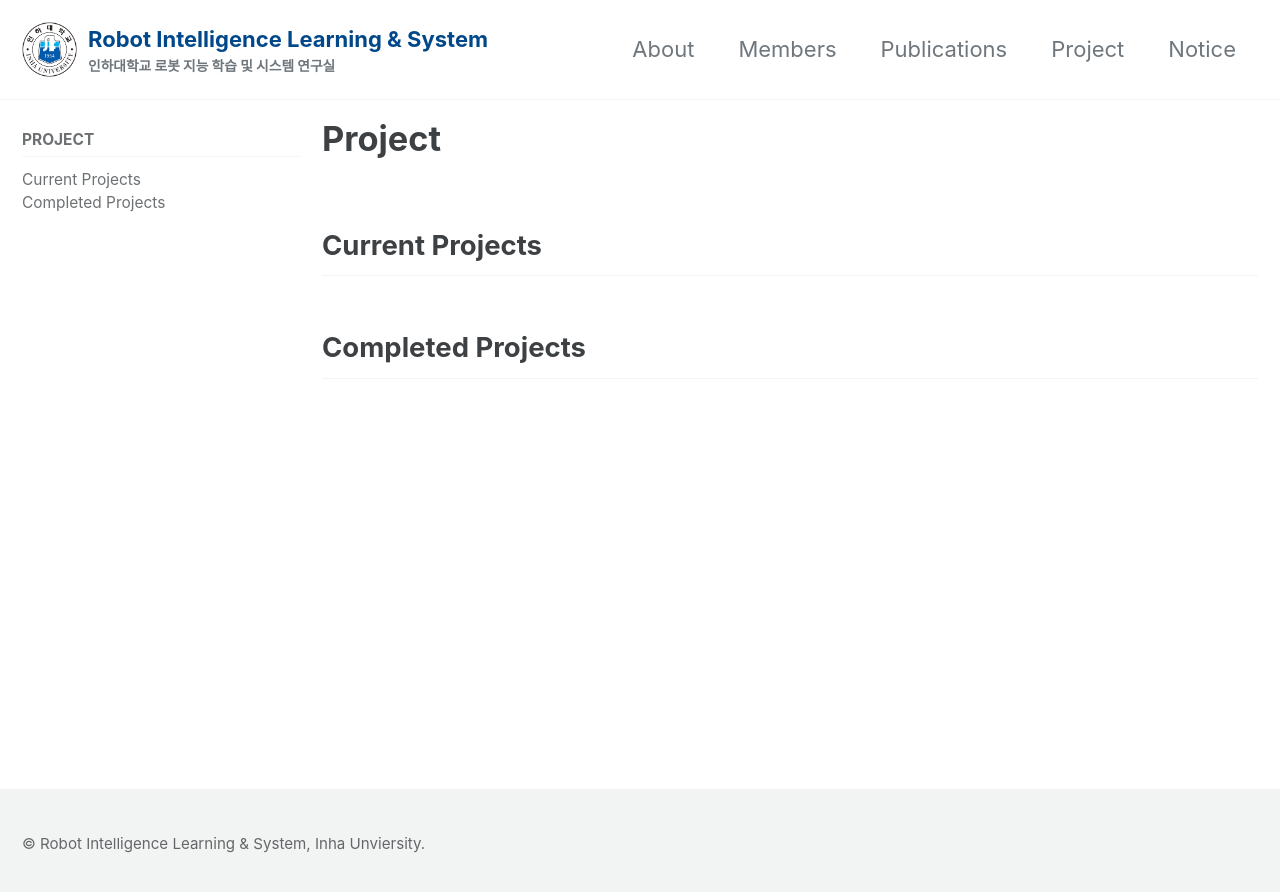
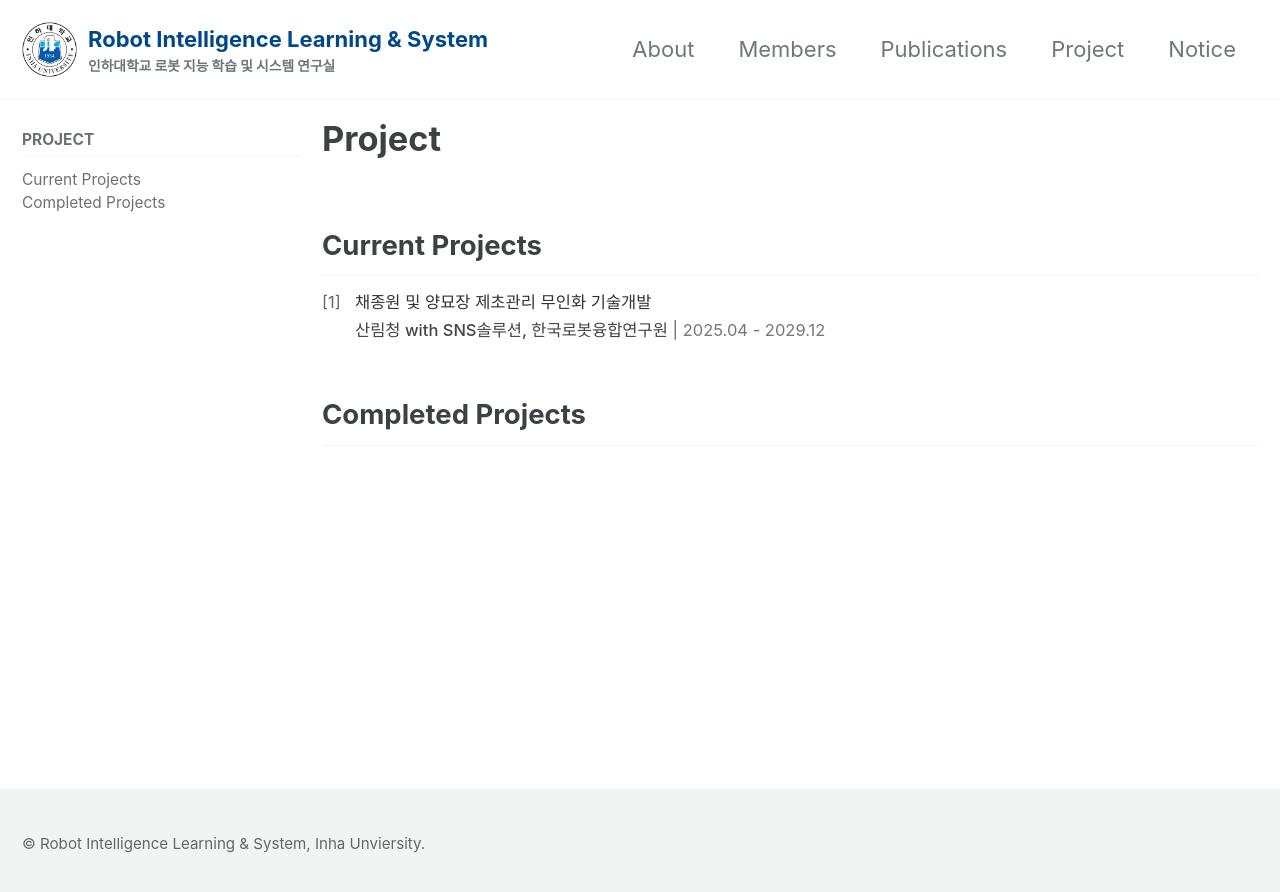
Before and after one commit to wjahn/rils, a Jekyll site: the page built from _pages/project/project.md, in a window 1280 px wide. Shown: the top 892 px of the page. Built offline with Jekyll 4.4.1, drawn with Linux system fonts in a browser that asks for light colours; cached includes are drawn as plain includes.

Commit message:
Update project.md

```diff
--- a/_pages/project/project.md
+++ b/_pages/project/project.md
@@ -47,19 +47,20 @@ classes: wide
 
 
 ## Current Projects
+<div class="project-container">
+ <div class="project-number">[1]</div>
+ <div class="project-content">
+   <div class="project-title">채종원 및 양묘장 제초관리 무인화 기술개발</div>
+   <div class="project-info">
+     <span class="project-company">산림청 with SNS솔루션, 한국로봇융합연구원</span> |
+     <span class="project-period">2025.04 - 2029.12</span>
+   </div>
+ </div>
+</div>
 
 ## Completed Projects
 <!--
-<div class="project-container">
- <div class="project-number">[14]</div>
- <div class="project-content">
-   <div class="project-title">OLED 공장 무인자동화를 위한 지능형 로봇 제어 기술 연구 개발</div>
-   <div class="project-info">
-     <span class="project-company">Samsung Display</span> |
-     <span class="project-period">2024.03 - 2025.02</span>
-   </div>
- </div>
-</div>
+
 
 <div class="project-container">
  <div class="project-number">[13]</div>
```
